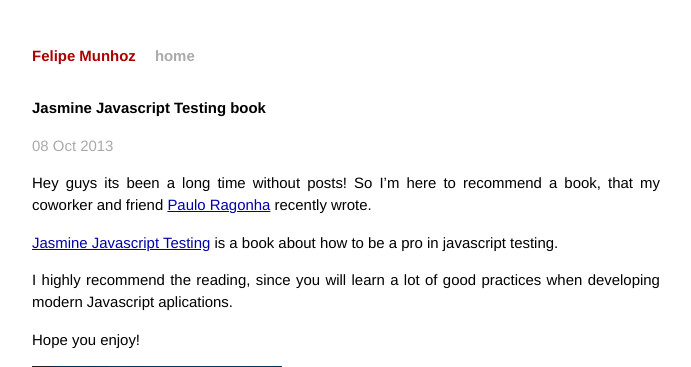
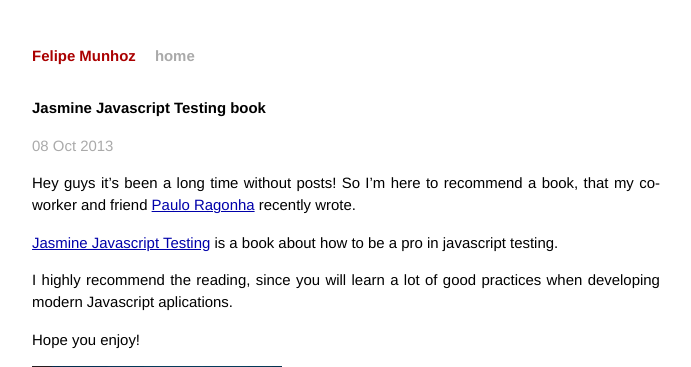
Before and after one commit to fnmunhoz/fnmunhoz.github.com, a Jekyll site: the page built from _posts/2013-10-08-jasmine-javascript-testing-book.markdown, in a window 1280 px wide. Shown: the top 367 px of the page, without its empty margins (294-985 px from the left). Built offline with Jekyll 4.4.1, drawn with Linux system fonts in a browser that asks for light colours; Markdown is read by kramdown in place of the engine named in the settings; comment, search, counter and statistics services are not loaded.

Commit message:
Fix typos!

```diff
--- a/_posts/2013-10-08-jasmine-javascript-testing-book.markdown
+++ b/_posts/2013-10-08-jasmine-javascript-testing-book.markdown
@@ -11,7 +11,7 @@
 - book
 ---
 
-Hey guys its been a long time without posts! So I'm here to recommend a book, that my coworker and friend [Paulo Ragonha](http://paulo.ragonha.me) recently wrote.
+Hey guys it's been a long time without posts! So I'm here to recommend a book, that my co-worker and friend [Paulo Ragonha](http://paulo.ragonha.me) recently wrote.
 
 [Jasmine Javascript Testing](http://bit.ly/195WG9g) is a book about how to be a pro in javascript testing.
 
```
Also changed, not shown: 2 other files.
